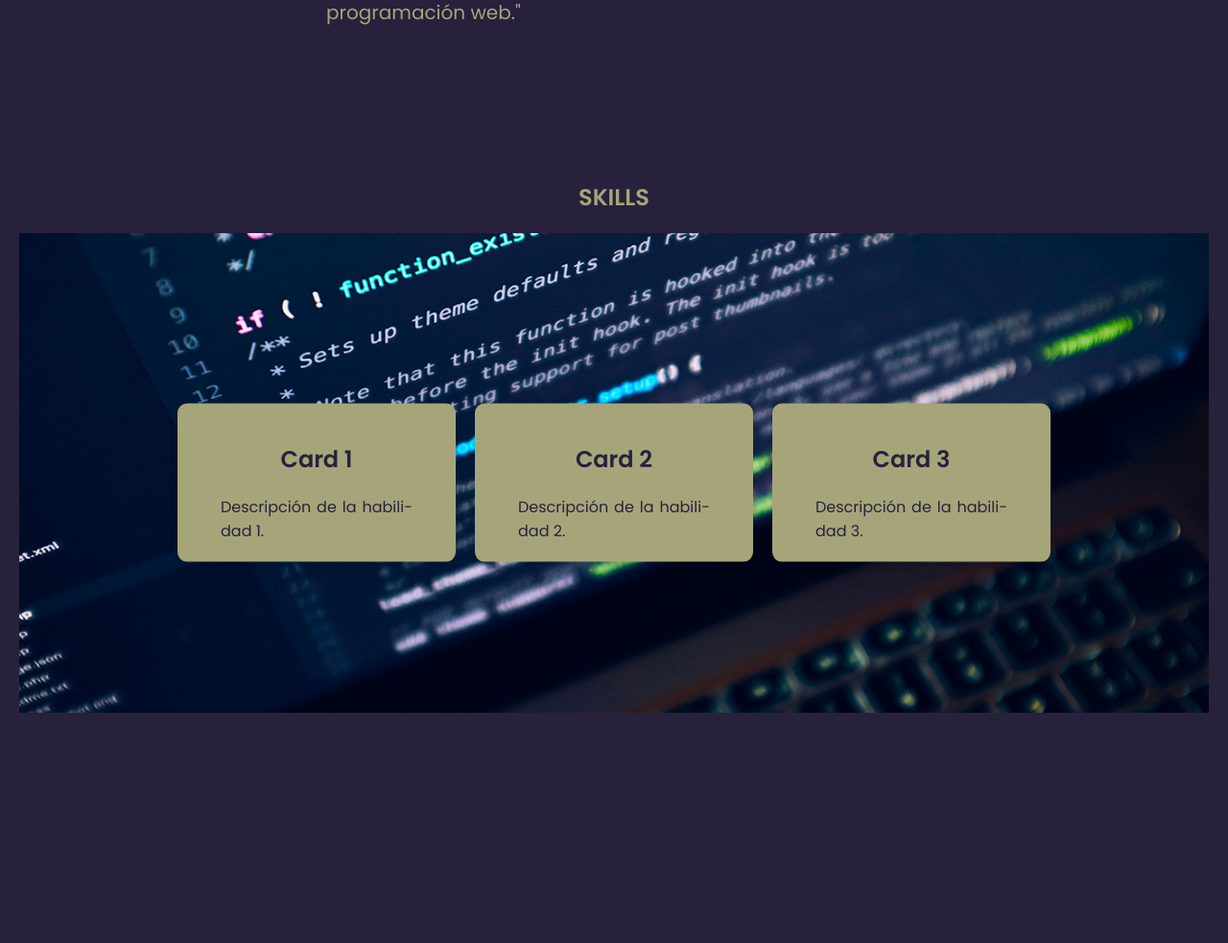
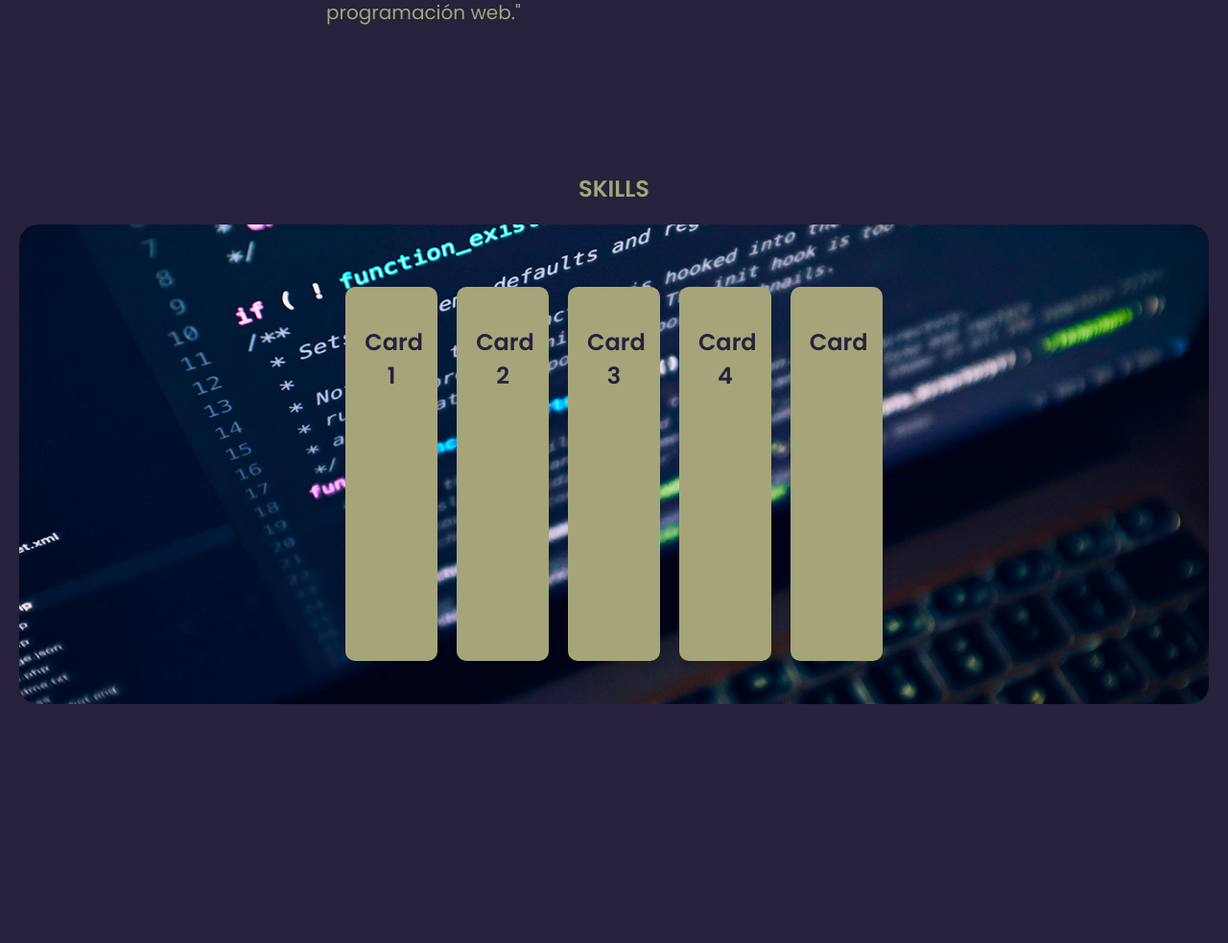
Before and after one commit to dogpool22/Portafolio, a PHP site: page / in a window 1280 px wide. Shown: the part 464-1447 px from the top of the page at 96% size. Run offline with PHP 8.4, Linux system fonts and the light colour scheme.

Commit message:
skills terminado casi

```diff
--- a/index.html
+++ b/index.html
@@ -45,15 +45,18 @@
                 <div class="cards-menu">
                     <div class="card">
                         <h2>Card 1</h2>
-                        <p>Descripción de la habilidad 1.</p>
                     </div>
                     <div class="card">
                         <h2>Card 2</h2>
-                        <p>Descripción de la habilidad 2.</p>
                     </div>
                     <div class="card">
                         <h2>Card 3</h2>
-                        <p>Descripción de la habilidad 3.</p>
+                    </div>
+                    <div class="card">
+                        <h2>Card 4</h2>
+                    </div>
+                    <div class="card">
+                        <h2>Card </h2>
                     </div>
                 </div>
             </div>
--- a/styles.css
+++ b/styles.css
@@ -140,7 +140,7 @@ main {
 }
 
 .placeholder {
-    height: 100px; /* Espacio vacío de 100px dentro del main */
+    height: 91px; /* Espacio vacío de 100px dentro del main */
 }
 
 /* Estilos para la sección de habilidades */
@@ -161,6 +161,7 @@ main {
     position: relative;
     margin-bottom: 20px;
     z-index: 0; /* Carrusel en un nivel inferior */
+    border-radius: 20px; /* Ajusta el valor según la curvatura deseada */
 }
 
 .carousel-images {
@@ -183,11 +184,13 @@ main {
     justify-content: center;
     gap: 20px;
     flex-wrap: wrap;
-    max-width: 100%; /* Ancho máximo del menú */
-    position: absolute; /* Para posicionarlo sobre el carrusel */
+   /* max-width: 100%;  Ancho máximo del menú */
+    position: absolute; /* Para posicionarlo dentro del carrusel */
     top: 50%; /* Posicionar en el 50% desde arriba */
     transform: translateY(-50%); /* Ajustar posición vertical */
     z-index: 1; /* Asegura que el menú esté por encima del carrusel */
+    align-items: center; /* Alineación vertical */
+    justify-content: center; /* Alineación horizontal */
 }
 
 
@@ -196,10 +199,12 @@ main {
     padding: 20px;
     border-radius: 10px;
     color: #27213C;
-    width: 250px;
+    width: auto;
     text-align: center;
     box-shadow: 0 4px 8px rgba(0, 0, 0, 0.1);
-    max-width: calc(33.33% - 40px); /* Ancho máximo de cada carta, ajusta según el número de cartas */
+    max-width: calc(10% - 10px); /* Ancho máximo de cada carta, ajusta según el número de cartas */
+    height: 350px;
+
 }
 
 /* Estilos adicionales para el carrusel de imágenes */
@@ -210,3 +215,31 @@ main {
 .carousel-images img.visible {
     display: block;
 }
+
+/* Media query para pantallas medianas */
+@media only screen and (max-width: 768px) {
+    .card {
+        height: 200px; /* Ajusta la altura según sea necesario */
+    }
+}
+
+/* Media query para pantallas pequeñas */
+@media only screen and (max-width: 480px) {
+    .card {
+        height: 150px; /* Ajusta la altura según sea necesario */
+    }
+}
+
+/* Media query para pantallas extra pequeñas */
+@media only screen and (max-width: 320px) {
+    .card {
+        height: 120px; /* Ajusta la altura según sea necesario */
+    }
+}
+
+/* Media query para pantallas extra pequeñas */
+@media only screen and (max-width: 299px) {
+    .card {
+        height: 80px; /* Ajusta la altura según sea necesario */
+    }
+}
```
Also changed, not shown: scripts.js (+11 -0 lines).
